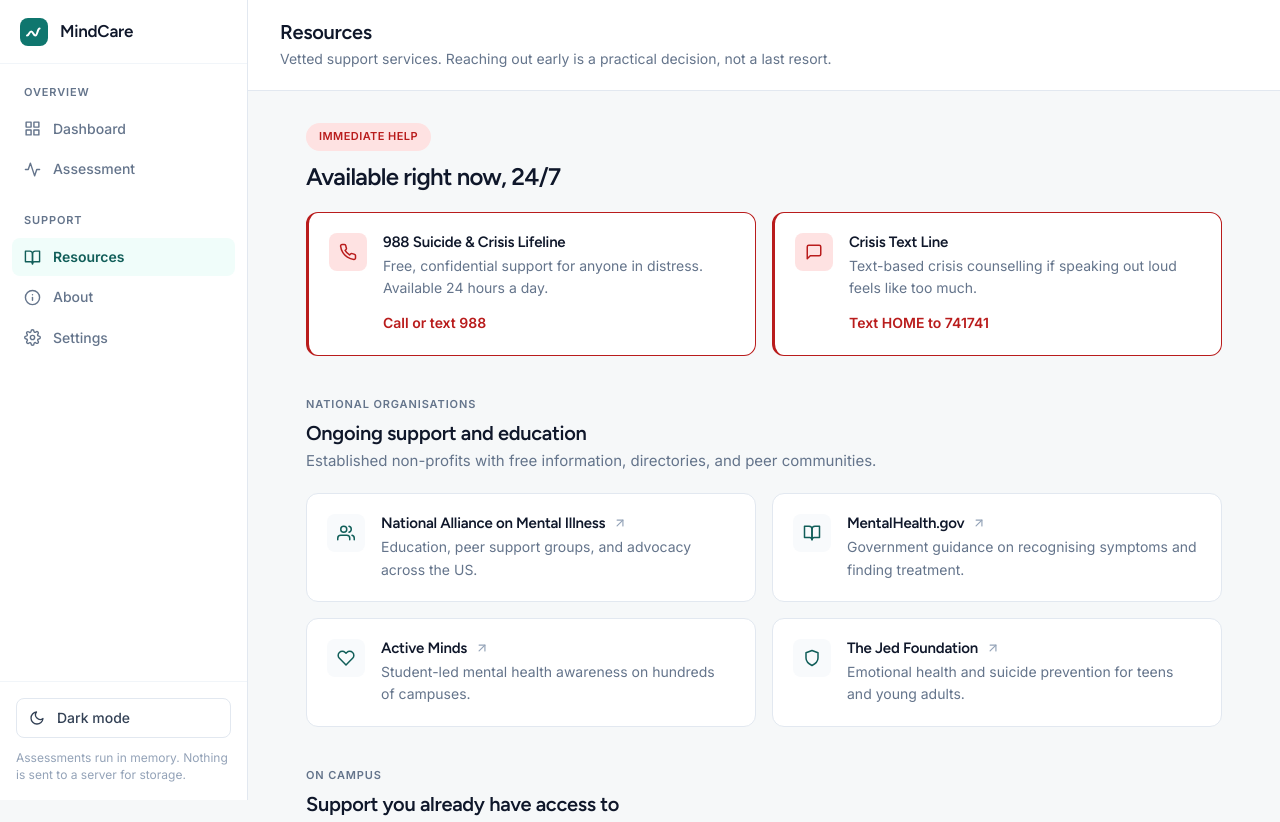
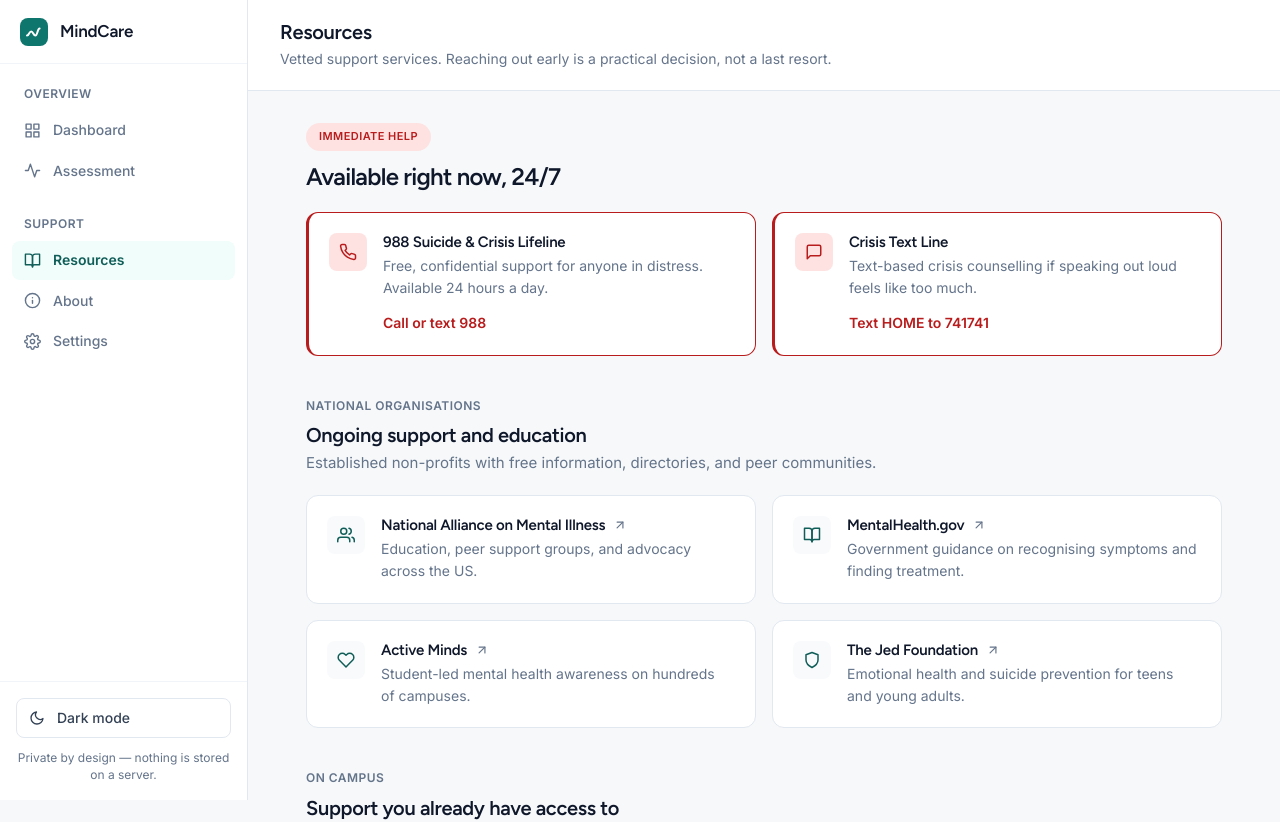
Before and after one commit to letera1/Mental-Health-Stress-Predictor, a React (Vite) app in the folder frontend/: page /resources in a window 1280 px wide. Shown: the top 822 px of the page. Built offline with nearby package versions, Linux system fonts and the light colour scheme; no server answers.

Commit message:
ui ux design modification and backend fixed

```diff
--- a/frontend/src/Components/Sidebar/Sidebar.css
+++ b/frontend/src/Components/Sidebar/Sidebar.css
@@ -133,7 +133,8 @@
 .sidebar__note {
   font-size: var(--fs-xs);
   line-height: var(--lh-snug);
-  color: var(--text-faint);
+  color: var(--text-muted);
+  text-align: center;
 }
 
 /* ---- Mobile ---- */
--- a/frontend/src/Components/Sidebar/Sidebar.jsx
+++ b/frontend/src/Components/Sidebar/Sidebar.jsx
@@ -108,9 +108,7 @@
             {theme === "dark" ? <FiSun aria-hidden="true" /> : <FiMoon aria-hidden="true" />}
             <span>{theme === "dark" ? "Light mode" : "Dark mode"}</span>
           </button>
-          <p className="sidebar__note">
-            Assessments run in memory. Nothing is sent to a server for storage.
-          </p>
+          <p className="sidebar__note">Private by design &mdash; nothing is stored on a server.</p>
         </div>
       </aside>
     </>
--- a/frontend/src/Pages/resource/resource.css
+++ b/frontend/src/Pages/resource/resource.css
@@ -160,7 +160,13 @@
 .link-card__name svg {
   width: 14px;
   height: 14px;
-  color: var(--text-faint);
+  color: var(--text-muted);
+  transition: color var(--t-fast), transform var(--t-fast);
+}
+
+.link-card:hover .link-card__name svg {
+  color: var(--accent-text);
+  transform: translate(1px, -1px);
 }
 
 .link-card__desc {
--- a/frontend/src/index.css
+++ b/frontend/src/index.css
@@ -288,9 +288,9 @@
 /* Small uppercase label used above values and section groups */
 .eyebrow {
   font-family: var(--font-sans);
-  font-size: var(--fs-2xs);
+  font-size: var(--fs-xs);
   font-weight: var(--fw-semibold);
-  letter-spacing: var(--ls-widest);
+  letter-spacing: var(--ls-wide);
   text-transform: uppercase;
   color: var(--text-muted);
 }
```
